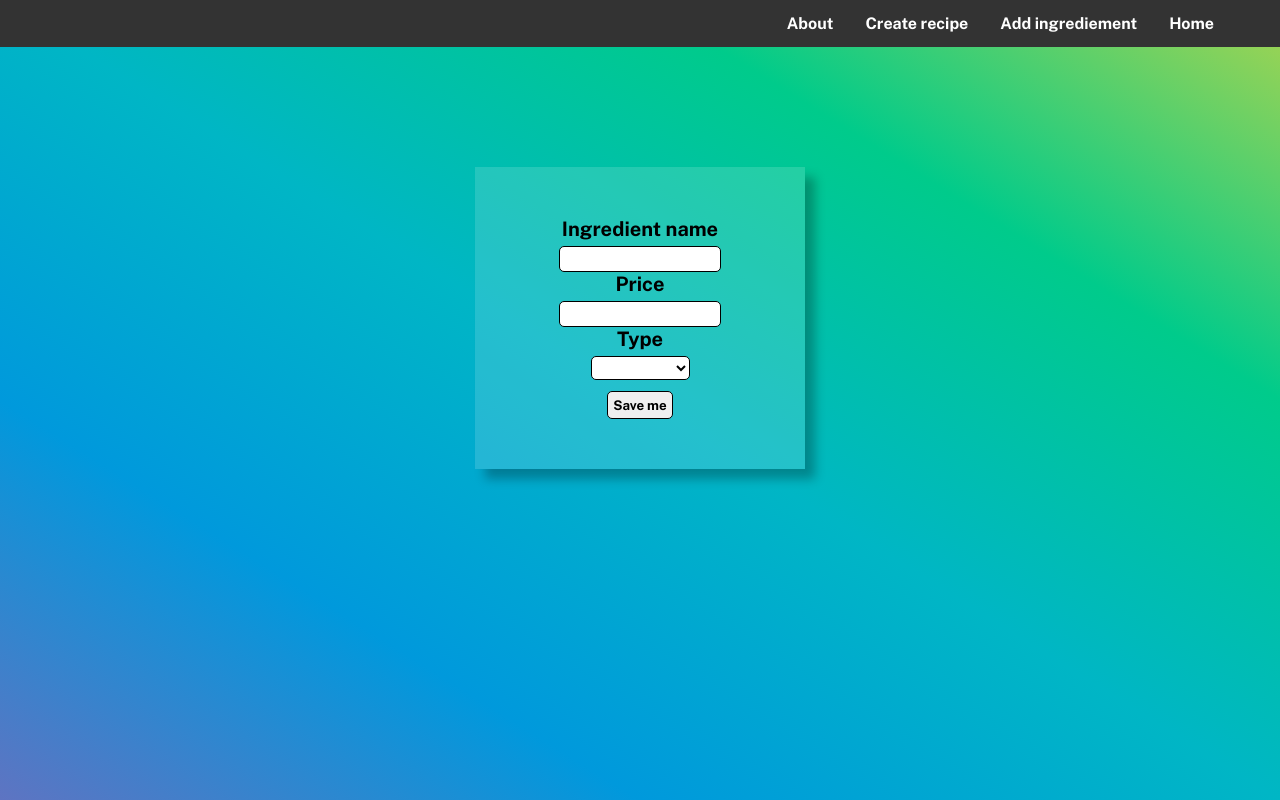
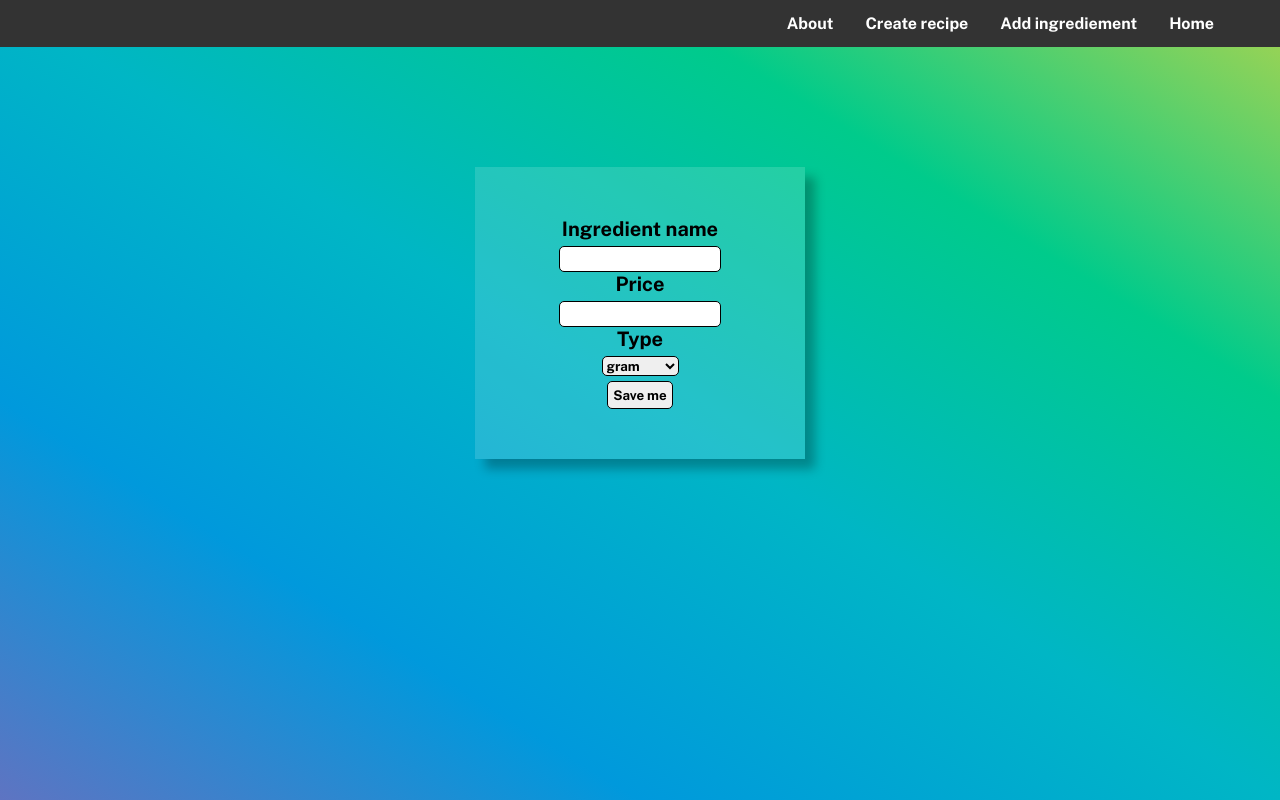
Before and after one commit to CodecoolGlobal/el-proyecte-grande-sprint-5-java-LordBrutal, a React (Create React App) app in the folder src/frontend/myrestaurantapp/: page /ingredient in a window 1280 px wide. Built offline with nearby package versions, Linux system fonts and the light colour scheme.

Commit message:
fix: remove padding and backround color from dropdown menu

```diff
--- a/src/frontend/myrestaurantapp/src/App.css
+++ b/src/frontend/myrestaurantapp/src/App.css
@@ -81,12 +81,10 @@ body{
 }
 
 .select-dropdown{
-  padding: 11px;
   border: 1px solid black;
   border-radius: 5px;
   margin-top: 5px;
   height: 20px;
-  background-color: white;
 }
 
 .submit-button{
```
